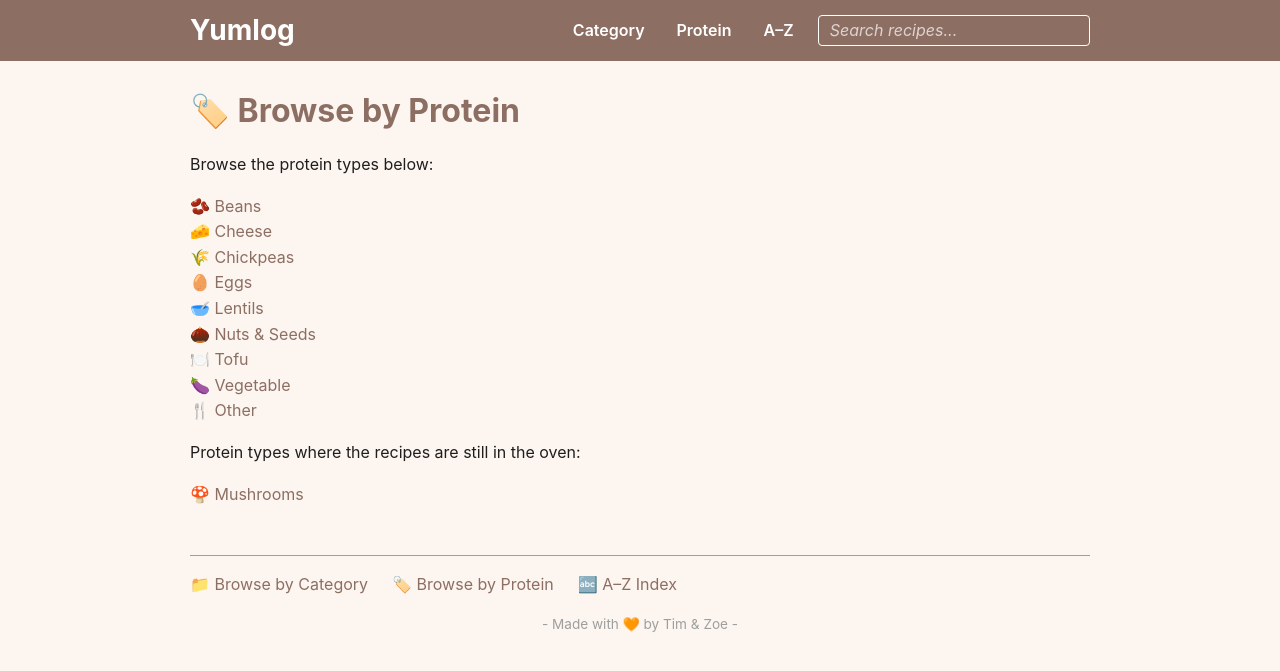
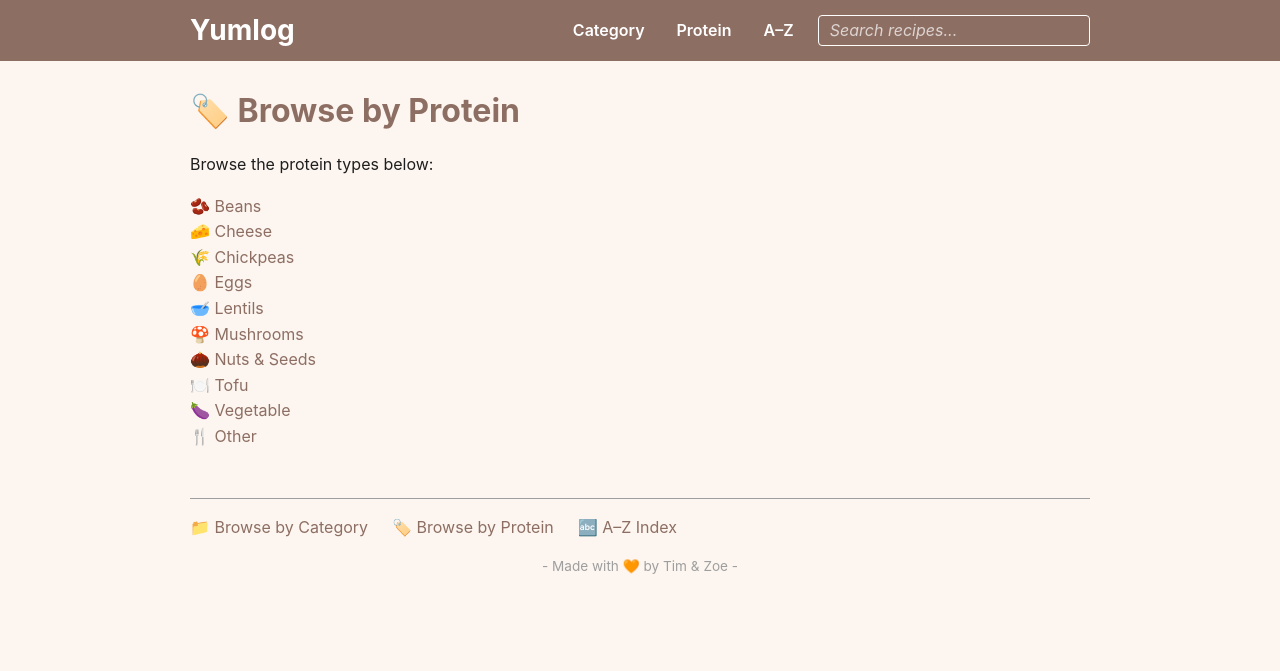
Before and after one commit to Tim-Claessen/yumlog, a Jekyll site: the page built from indexes/proteins.md, in a window 1280 px wide. Shown: the top 671 px of the page. Built offline with Jekyll 4.4.1, drawn with Linux system fonts in a browser that asks for light colours.

Commit message:
index update

```diff
--- a/indexes/proteins.md
+++ b/indexes/proteins.md
@@ -12,11 +12,8 @@ Browse the protein types below:
 [🌾 Chickpeas](../protein/chickpeas.md)
 [🥚 Eggs](../protein/eggs.md)
 [🥣 Lentils](../protein/lentils.md)
+[🍄 Mushrooms](../protein/mushrooms.md)
 [🌰 Nuts & Seeds](../protein/nuts_seeds.md)
 [🍽️ Tofu](../protein/tofu.md)
 [🍆 Vegetable](../protein/vegetable.md)
 [🍴 Other](../protein/other.md)
-
-Protein types where the recipes are still in the oven:
-
-[🍄 Mushrooms](../protein/mushrooms.md)
```
